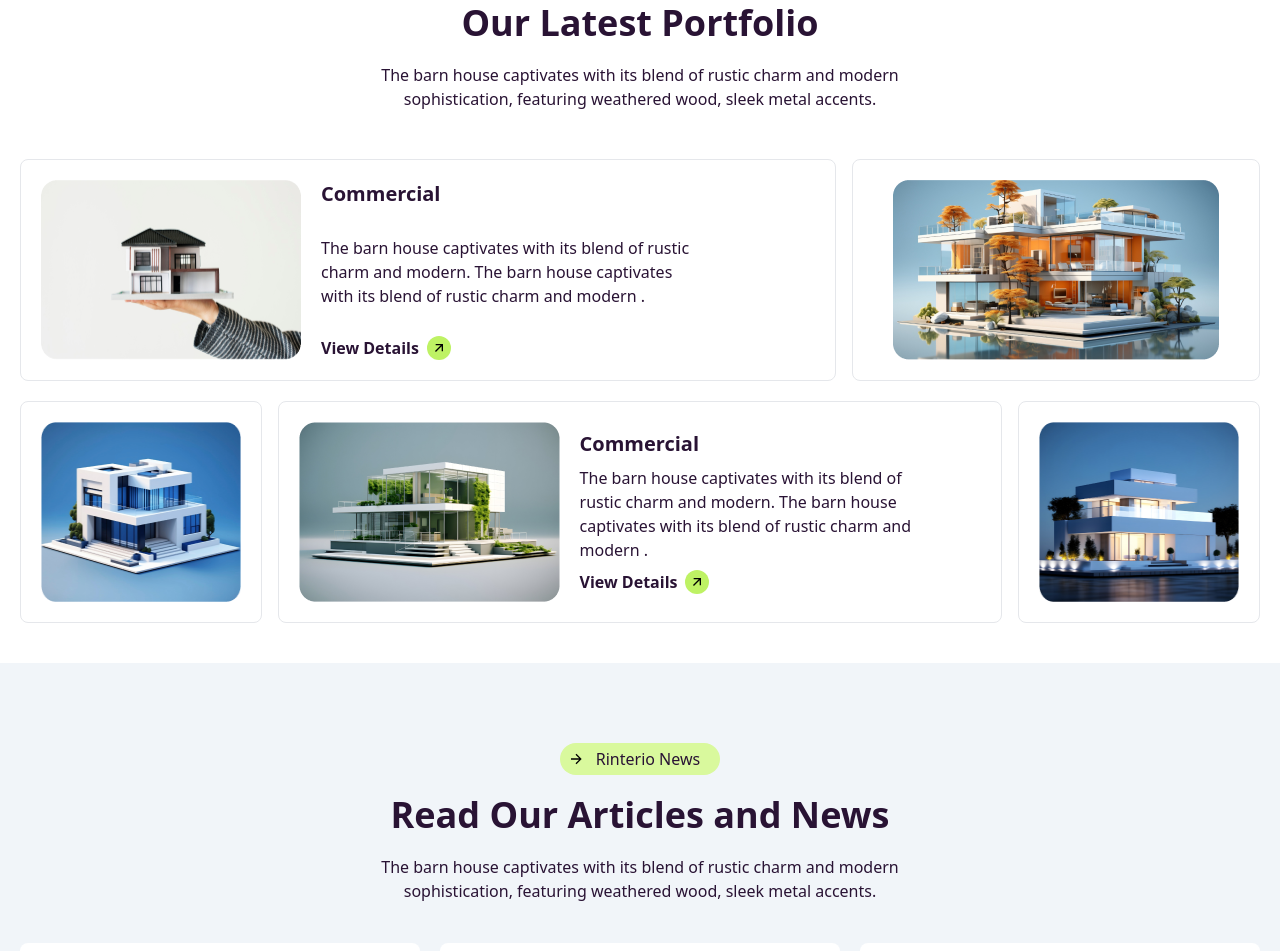
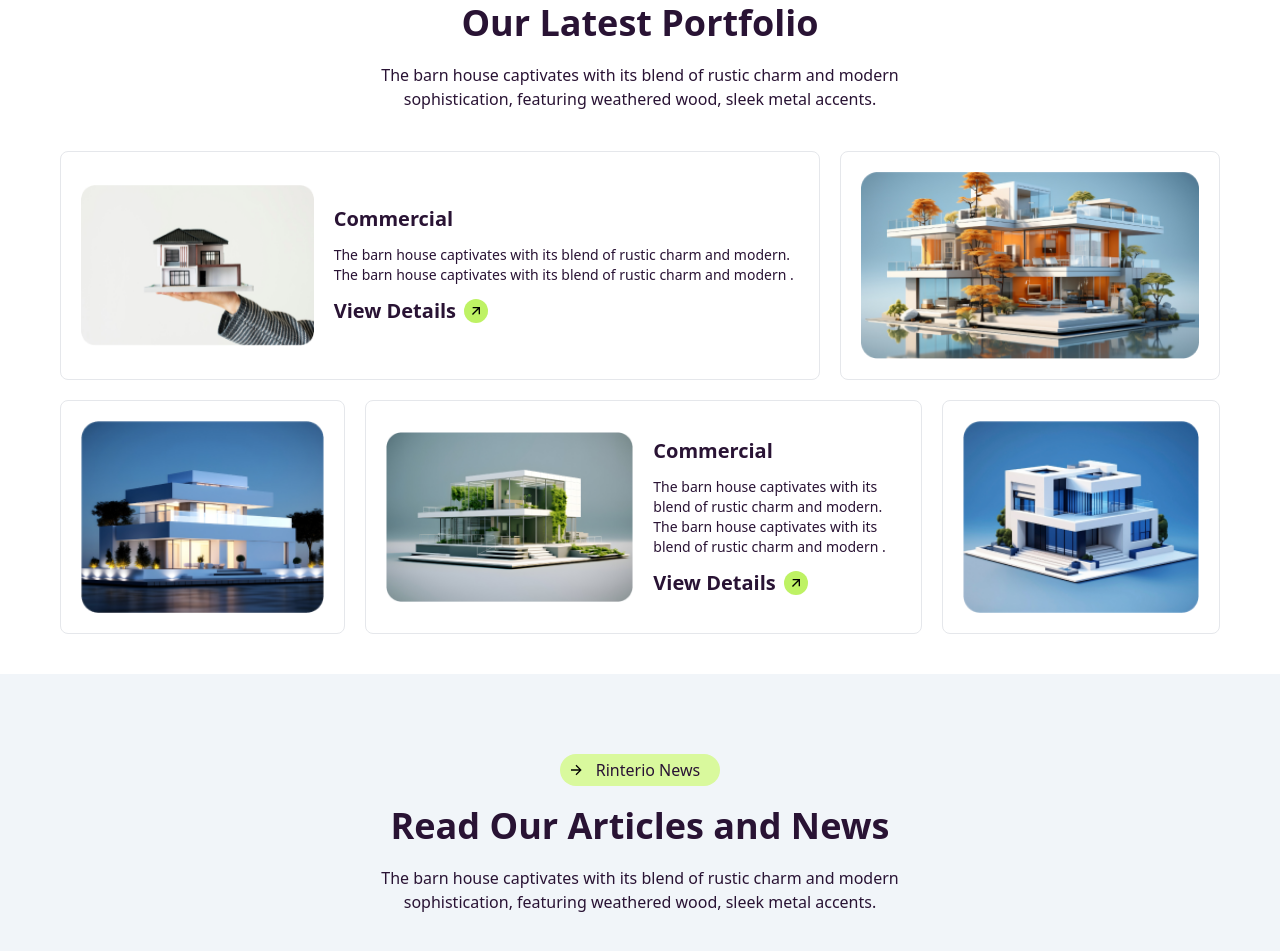
Before and after one commit to hirock0/PH_Assignment_3, a plain HTML site: page index.html in a window 1280 px wide. Shown: the part 2226-3177 px from the top of the page. Drawn offline with nearby package versions, Linux system fonts and the light colour scheme.

Commit message:
our latest portfolio layout correction

```diff
--- a/index.html
+++ b/index.html
@@ -534,200 +534,156 @@
             <!-- --------- -->
             <!-- special_layout_start -->
 
-            <div class="grid gap-5 mt-12">
-              <!-- top_part_start -->
-              <div class="grid lg:grid-cols-[2fr,1fr] max-lg:grid-cols-1 gap-4">
-                <!-- ---- -->
-                <!-- g-1 -->
+            <!-- ----------------------------------------------------------- -->
+            <div class="mt-10 grid grid-cols-1 gap-5 px-10">
+              <!-- card_top_section_start -->
+              <div
+                class="grid grid-cols-[2fr,1fr] max-lg:grid-cols-[1fr] gap-5"
+              >
+                <!-- card_1_start -->
                 <div
-                  class="bg-white border max-sm:flex-col rounded-lg gap-5 items-center p-5 flex"
+                  class="border bg-white grid lg:grid-cols-[1fr,2fr] max-lg:grid-cols-[1fr,1fr] max-sm:grid-cols-1 items-center p-5 rounded-lg gap-5"
                 >
                   <div class="max-sm:w-full">
-                    <img src="./assets/img1.png" alt="" class="max-sm:w-full" />
+                    <img
+                      src="./assets/img1.png"
+                      alt="img"
+                      class="w-full h-full"
+                    />
                   </div>
-                  <!-- ----- -->
-                  <div
-                    class="h-full flex flex-col justify-between w-1/2 max-sm:w-full"
-                  >
-                    <h1 class="text-xl font-semibold">Commercial</h1>
-                    <p class="max-sm:mt-5">
+                  <div class="flex flex-col justify-center h-full">
+                    <h1 class="font-semibold text-xl">Commercial</h1>
+                    <p class="py-3 text-sm max-sm:text-base">
                       The barn house captivates with its blend of rustic charm
                       and modern. The barn house captivates with its blend of
                       rustic charm and modern .
                     </p>
-                    <button
-                      class="max-sm:mt-5 flex items-center gap-2 bg-white"
-                    >
-                      <h1 class="font-semibold">View Details</h1>
-                      <div class="bg-lime-300 rounded-full p-1">
-                        <svg
-                          class="h-4 w-4"
-                          xmlns="http://www.w3.org/2000/svg"
-                          viewBox="0 0 24 24"
-                          fill="black"
-                        >
-                          <path
-                            d="M16.0037 9.41421L7.39712 18.0208L5.98291 16.6066L14.5895 8H7.00373V6H18.0037V17H16.0037V9.41421Z"
-                          ></path>
-                        </svg>
+                    <button class="flex gap-2 items-center">
+                      <span class="font-semibold text-xl">View Details</span>
+                      <div class="rounded-full p-1 bg-lime-300">
+                        <img
+                          class="w-4 h-4"
+                          src="./assets/arrow-right-up-line.svg"
+                          alt=""
+                        />
                       </div>
                     </button>
                   </div>
-                  <!-- -- -->
                 </div>
-                <!-- g-1 -->
-                <!-- ---- -->
-                <!-- g-2 -->
+                <!-- card_1_end -->
+                <!-- -------------------------- -->
                 <div
-                  class="rounded-lg max-lg:flex max-lg:w-full max-sm:flex-col gap-5 max-lg:justify-between"
+                  class="max-lg:grid max-lg:grid-cols-2 max-lg:gap-5 max-sm:grid-cols-1"
                 >
-                  <div
-                    class="bg-white border rounded-lg max-lg:w-full h-full p-5 flex items-center justify-center"
-                  >
+                  <!-- card_2_start -->
+                  <div class="border bg-white p-5 rounded-lg h-full">
                     <img
                       src="./assets/img2.png"
-                      alt=""
-                      class="h-full max-sm:w-full"
+                      alt=" img"
+                      class="w-full h-full"
                     />
                   </div>
+                  <!-- card_2_end -->
+                  <!-- --------- -->
+                  <!-- card_3_start -->
                   <div
-                    class="border bg-white rounded-lg max-lg:w-full p-5 flex items-center justify-center hidden max-lg:block"
+                    class="border h-full bg-white p-5 rounded-lg hidden max-lg:block"
                   >
                     <img
                       src="./assets/img5.png"
                       alt="img"
-                      class="w-full max-sm:h-56"
+                      class="w-full h-full"
                     />
                   </div>
+                  <!-- card_3_end -->
                 </div>
-                <!-- g-2 -->
+                <!-- ---------------------------- -->
               </div>
-              <!-- top_part_end -->
-              <!-- ------------------------------------------------ -->
-              <!-- btm_section_start -->
+              <!-- card_top_section_end -->
 
-              <div
-                class="grid lg:grid-cols-[.5fr,1.5fr,.5fr] max-lg:grid-cols-1 gap-4"
-              >
-                <!-- ------ -->
-                <!-- btm_g_1 -->
+              <!-- ----------------------------------------------------------------------------------------- -->
+              <!-- card_bottom_section_start-->
+              <div class="lg:grid lg:grid-cols-[1fr,3fr] gap-5">
+                <!-- card_1_start -->
                 <div
-                  class="bg-white lg:block hidden p-5 border flex items-center justify-center rounded-lg"
+                  class="border hidden lg:block w-full bg-white p-5 rounded-lg"
                 >
                   <img
-                    src="./assets/img3.png"
-                    alt="img"
+                    src="./assets/img5.png"
+                    alt=" img"
                     class="w-full h-full"
                   />
                 </div>
-                <!-- btm_g_1 -->
-                <!-- ----------- -->
-                <!-- btm_g_2 -->
-                <div
-                  class="bg-white hidden max-lg:block border max-lg:flex max-sm:flex-col rounded-lg gap-5 items-center p-5"
-                >
-                  <div class="max-sm:w-full">
-                    <img src="./assets/img4.png" alt="img" class="w-full" />
-                  </div>
-                  <!-- ----- -->
+                <!-- card_1_end -->
+
+                <!-- ------------- -->
+                <div class="grid gap-5 lg:grid-cols-[2fr,1fr]">
+                  <!-- card_2_start -->
                   <div
-                    class="h-full flex flex-col justify-between bg-white w-1/2 max-sm:w-full"
+                    class="border h-full bg-white grid grid-cols-[1fr,1fr] max-md:grid-cols-[1fr,1fr] max-sm:grid-cols-1 items-center p-5 rounded-lg gap-5"
                   >
-                    <h1 class="text-xl font-semibold">Commercial</h1>
-                    <p class="max-sm:mt-5">
-                      The barn house captivates with its blend of rustic charm
-                      and modern. The barn house captivates with its blend of
-                      rustic charm and modern .
-                    </p>
-                    <button
-                      class="max-sm:mt-5 flex items-center gap-2 bg-white"
-                    >
-                      <h1 class="font-semibold">View Details</h1>
-                      <div class="bg-lime-300 rounded-full p-1">
-                        <svg
-                          class="h-4 w-4"
-                          xmlns="http://www.w3.org/2000/svg"
-                          viewBox="0 0 24 24"
-                          fill="black"
-                        >
-                          <path
-                            d="M16.0037 9.41421L7.39712 18.0208L5.98291 16.6066L14.5895 8H7.00373V6H18.0037V17H16.0037V9.41421Z"
-                          ></path>
-                        </svg>
-                      </div>
-                    </button>
-                  </div>
-                  <!-- -- -->
-                </div>
-                <!-- btm_g_2 -->
-
-                <!-- ----- -->
-
-                <!-- btm_g_3 -->
-                <div
-                  class="max-lg:flex max-sm:flex-col max-lg:w-full gap-5 max-lg:justify-between"
-                >
-                  <!-- ---- -->
-                  <!-- mid_section_start -->
-                  <div
-                    class="bg-white max-lg:hidden border max-sm:flex-col rounded-lg gap-5 items-center p-5 flex"
-                  >
-                    <div class="">
-                      <img src="./assets/img4.png" alt="img" />
+                    <div class="max-sm:w-full">
+                      <img
+                        src="./assets/img4.png"
+                        alt="img"
+                        class="w-full h-full"
+                      />
                     </div>
-                    <!-- ----- -->
-                    <div
-                      class="flex flex-col justify-between w-1/2 max-sm:w-full"
-                    >
+                    <div class="flex flex-col justify-center h-full">
                       <h1 class="font-semibold text-xl">Commercial</h1>
-                      <p class="mt-2 max-sm:mt-5">
+                      <p class="py-3 text-sm max-sm:text-base">
                         The barn house captivates with its blend of rustic charm
                         and modern. The barn house captivates with its blend of
                         rustic charm and modern .
                       </p>
-                      <button
-                        class="mt-2 max-sm:mt-5 flex items-center gap-2 bg-white"
-                      >
-                        <h1 class="font-semibold">View Details</h1>
-                        <div class="bg-lime-300 rounded-full p-1">
-                          <svg
-                            class="h-4 w-4"
-                            xmlns="http://www.w3.org/2000/svg"
-                            viewBox="0 0 24 24"
-                            fill="black"
-                          >
-                            <path
-                              d="M16.0037 9.41421L7.39712 18.0208L5.98291 16.6066L14.5895 8H7.00373V6H18.0037V17H16.0037V9.41421Z"
-                            ></path>
-                          </svg>
+                      <button class="flex gap-2 items-center">
+                        <span class="font-semibold text-xl">View Details</span>
+                        <div class="rounded-full p-1 bg-lime-300">
+                          <img
+                            class="w-4 h-4"
+                            src="./assets/arrow-right-up-line.svg"
+                            alt=""
+                          />
                         </div>
                       </button>
                     </div>
-                    <!-- -- -->
                   </div>
+                  <!-- card_2_end -->
+                  <!-- --------------- -->
+                  <div
+                    class="max-lg:flex max-lg:flex-row-reverse gap-5 max-sm:flex-col lg:w-full"
+                  >
+                    <!-- card_3_start -->
+                    <div
+                      class="border hidden max-lg:block w-full h-full bg-white p-5 rounded-lg"
+                    >
+                      <img
+                        src="./assets/img5.png"
+                        alt=" img"
+                        class="w-full h-full"
+                      />
+                    </div>
+                    <!-- card_3_end -->
+                    <!-- ---------------------------------- -->
+                    <!-- card_4_start -->
 
-                  <div
-                    class="bg-white max-lg:block w-full hidden p-5 border flex items-center justify-center rounded-lg"
-                  >
-                    <img src="./assets/img3.png" alt="img" class="w-full" />
-                  </div>
-                  <!-- ---- -->
-                  <!-- mid_section_end -->
-                  <div
-                    class="rounded-lg bg-white max-lg:w-full hidden p-5 flex items-center justify-center max-lg:block"
-                  >
-                    <img src="./assets/img5.png" alt="" class="w-full" />
+                    <div class="border bg-white p-5 rounded-lg w-full h-full">
+                      <img
+                        src="./assets/img3.png"
+                        alt=" img"
+                        class="w-full h-full"
+                      />
+                    </div>
+
+                    <!-- card_4_end -->
+                    <!-- ----------------------- -->
                   </div>
                 </div>
-                <!-- btm_g_3 -->
-
-                <div
-                  class="hidden lg:block bg-white border rounded-lg max-lg:w-full p-5 flex items-center justify-center"
-                >
-                  <img src="./assets/img5.png" alt="" class="w-full h-full" />
-                </div>
+                <!-- ---------------------- -->
               </div>
+              <!-- card_bottom_section_end -->
             </div>
+            <!-- -------------------------------------------------------------------------------------- -->
             <!-- special_layout_end -->
             <!-- ---------------------- -->
           </div>
```
